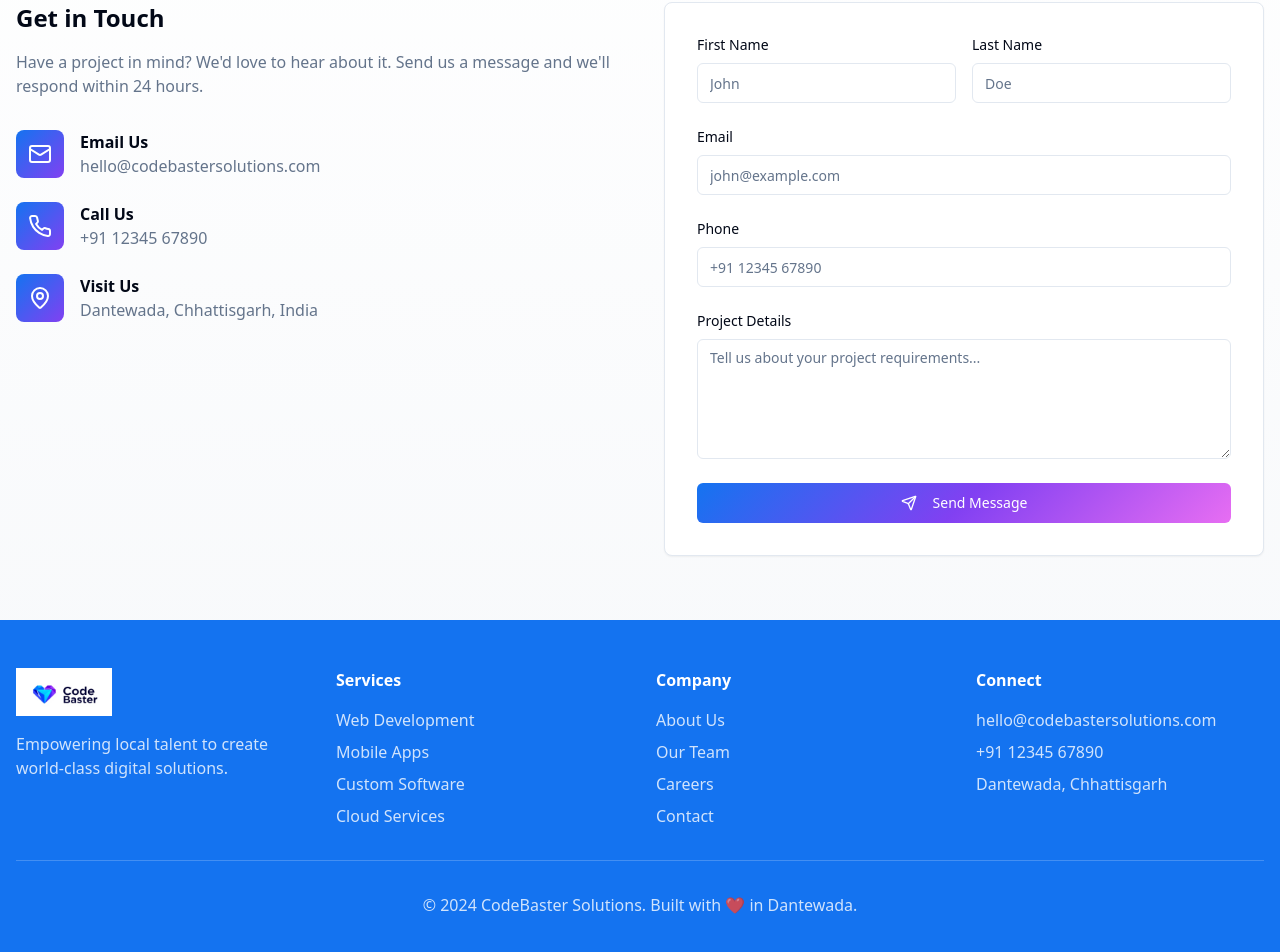
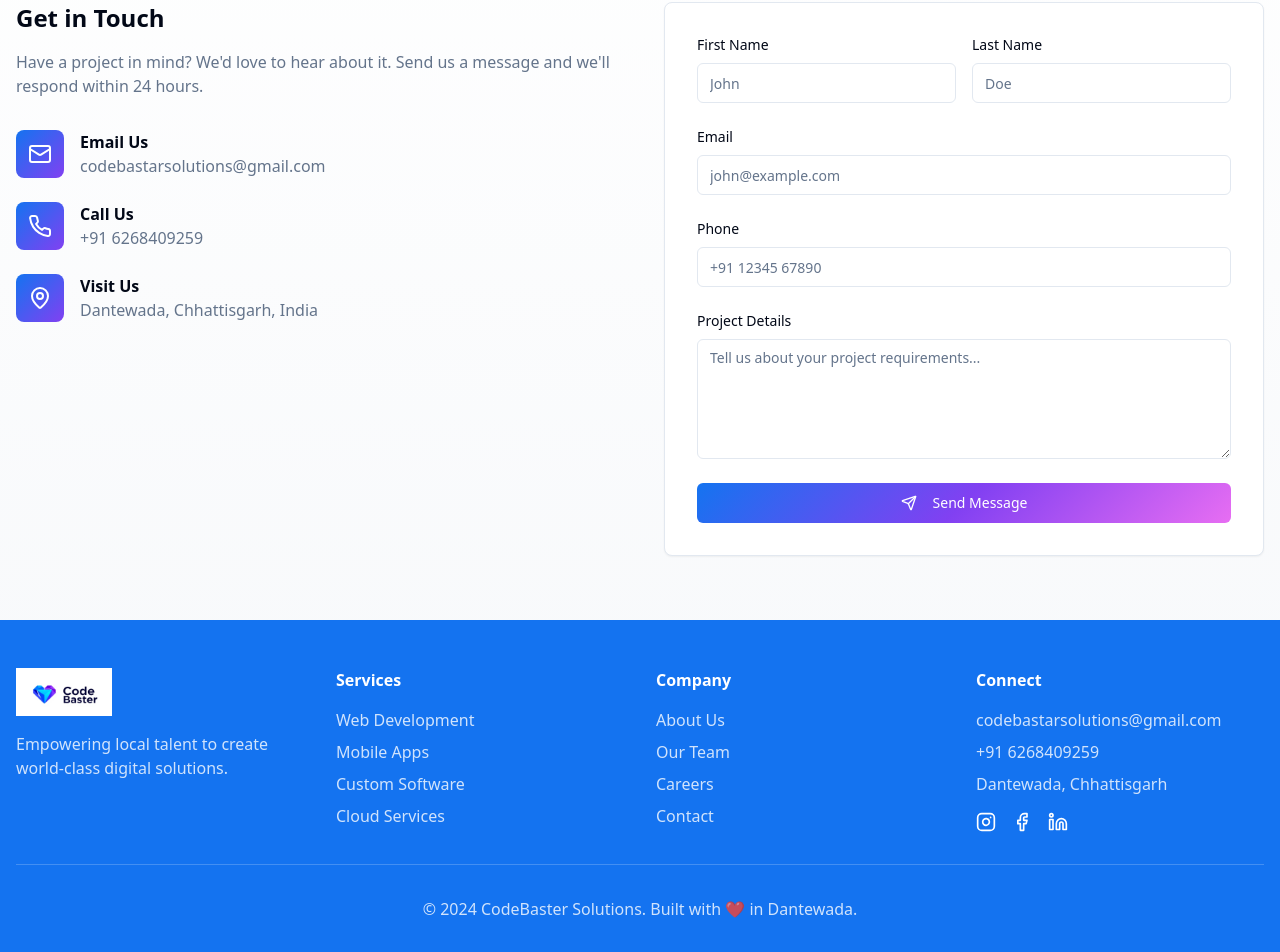
Before and after one commit to sankusodhi/codebastersolutions, a React (Vite) app: page / in a window 1280 px wide. Shown: the part 3630-4582 px from the top of the page. Built offline with nearby package versions, Linux system fonts and the light colour scheme; the HTML template or start-up script is replaced by a standard one.

Commit message:
Add contact information and social links

```diff
--- a/src/components/Contact.tsx
+++ b/src/components/Contact.tsx
@@ -34,7 +34,7 @@ const Contact = () => {
                 </div>
                 <div>
                   <p className="font-semibold">Email Us</p>
-                  <p className="text-muted-foreground">hello@codebastersolutions.com</p>
+                  <p className="text-muted-foreground">codebastarsolutions@gmail.com</p>
                 </div>
               </div>
 
@@ -44,7 +44,7 @@ const Contact = () => {
                 </div>
                 <div>
                   <p className="font-semibold">Call Us</p>
-                  <p className="text-muted-foreground">+91 12345 67890</p>
+                  <p className="text-muted-foreground">+91 6268409259</p>
                 </div>
               </div>
 
--- a/src/components/Footer.tsx
+++ b/src/components/Footer.tsx
@@ -1,4 +1,5 @@
 import codebasterLogo from "@/assets/codebaster-logo-new.png";
+import { Instagram, Facebook, Linkedin } from "lucide-react";
 
 const Footer = () => {
   return (
@@ -39,10 +40,21 @@ const Footer = () => {
           <div>
             <h4 className="font-semibold mb-4">Connect</h4>
             <ul className="space-y-2 text-primary-foreground/80">
-              <li>hello@codebastersolutions.com</li>
-              <li>+91 12345 67890</li>
+              <li>codebastarsolutions@gmail.com</li>
+              <li>+91 6268409259</li>
               <li>Dantewada, Chhattisgarh</li>
             </ul>
+            <div className="flex space-x-4 mt-4">
+              <a href="https://instagram.com/codebastarsolutins0" className="hover:text-white transition-smooth">
+                <Instagram className="w-5 h-5" />
+              </a>
+              <a href="#" className="hover:text-white transition-smooth">
+                <Facebook className="w-5 h-5" />
+              </a>
+              <a href="#" className="hover:text-white transition-smooth">
+                <Linkedin className="w-5 h-5" />
+              </a>
+            </div>
           </div>
         </div>
 
```
